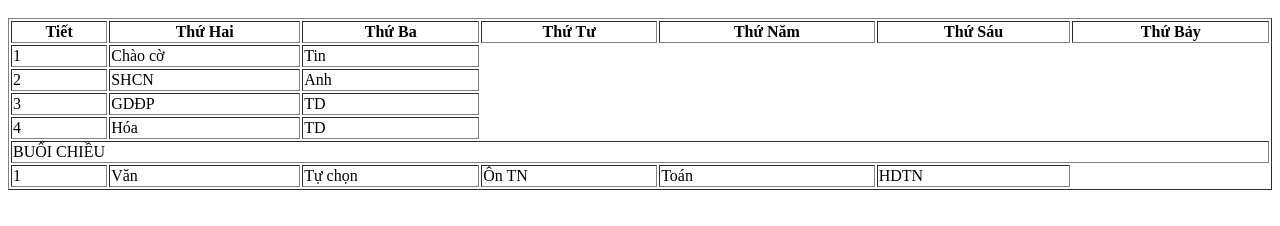
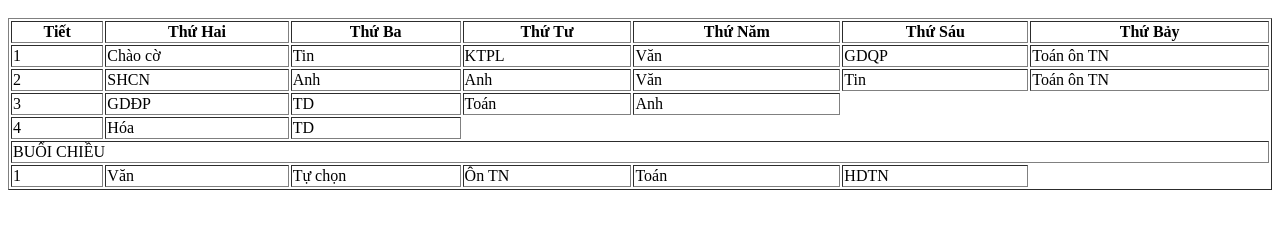
Before and after one commit to 37tranmaingocthanh8tc2-coder/22-Ngoc-Thanh, a plain HTML site: page index.html in a window 1280 px wide. Shown: the part 48-274 px from the top of the page. Drawn offline with Linux system fonts and the light colour scheme.

Commit message:
Update index.html

```diff
--- a/index.html
+++ b/index.html
@@ -18,16 +18,26 @@
         <td>1</td>
         <td>Chào cờ</td>
         <td>Tin</td>
+        <td>KTPL</td>
+        <td>Văn</td>
+        <td>GDQP</td>
+        <td>Toán ôn TN</td>
       </tr>
       <tr>
         <td>2</td>
         <td>SHCN</td>
         <td>Anh</td>
+        <td>Anh</td>
+        <td>Văn</td>
+        <td>Tin</td>
+        <td>Toán ôn TN</td>
       </tr>
       <tr>
         <td>3</td>
         <td>GDĐP</td>
         <td>TD</td>
+        <td>Toán</td>
+        <td>Anh</td>
       </tr>
       <tr>
         <td>4</td>
```
